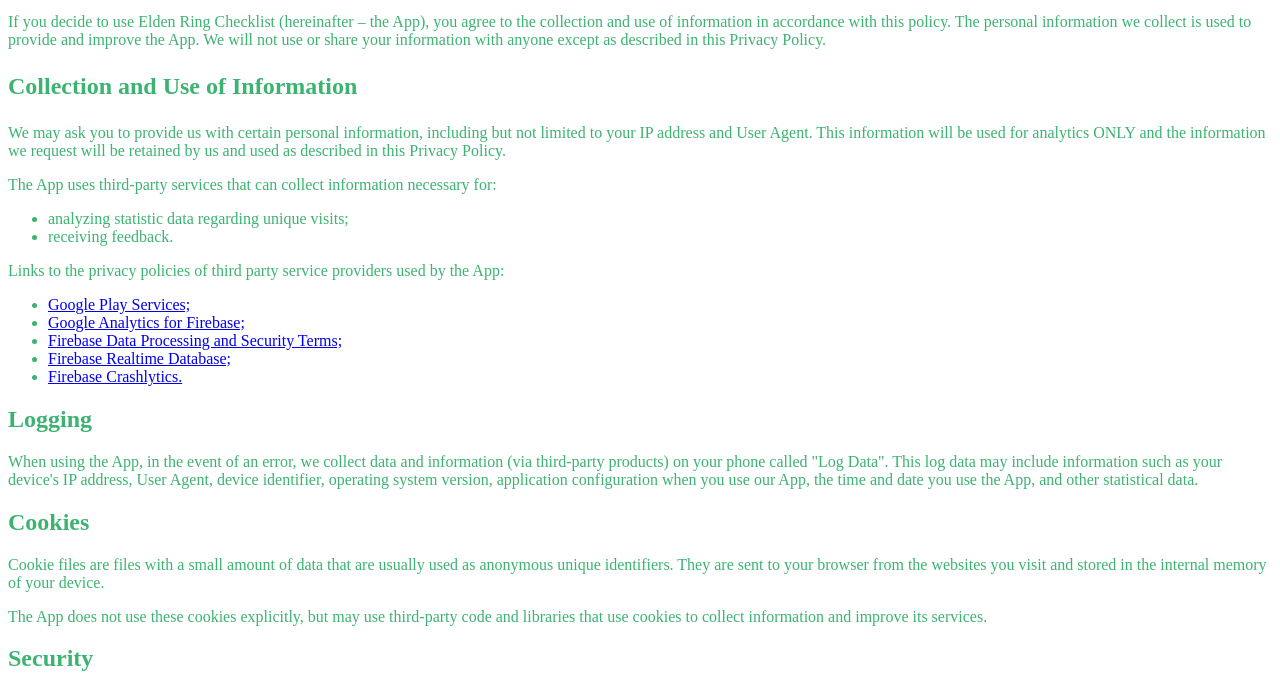
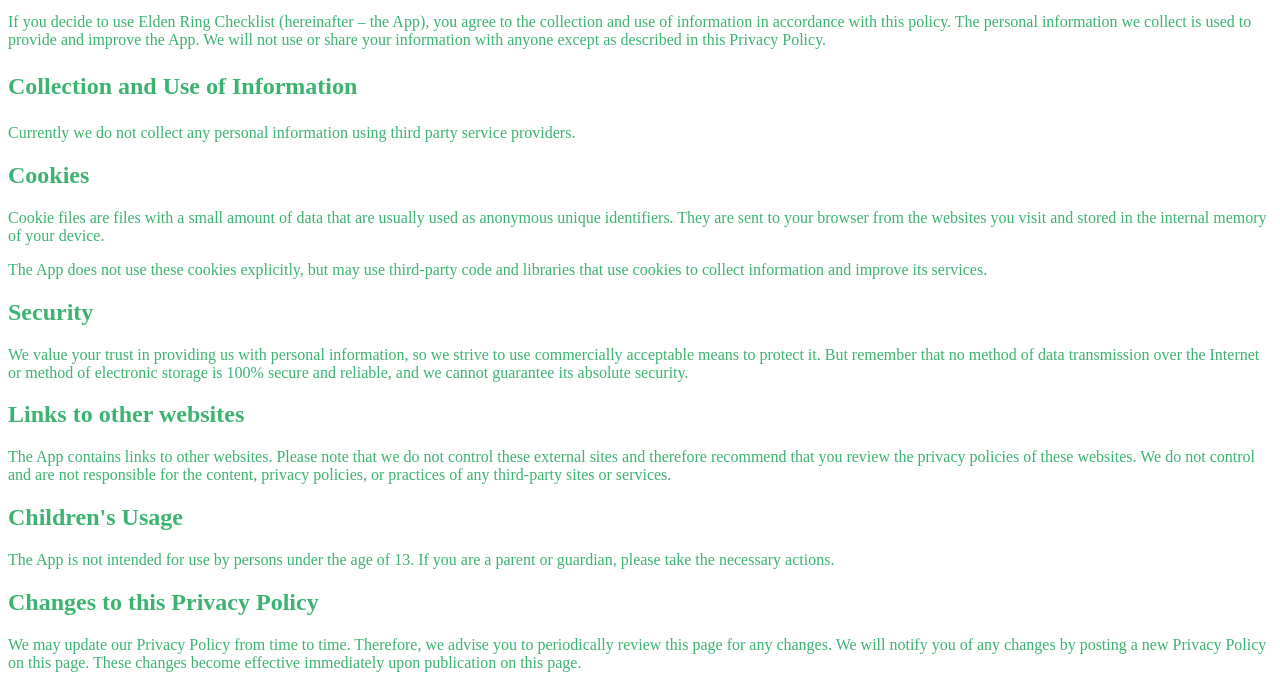
Before and after one commit to ArchExalt/elden-ring-checklist-android, a plain HTML site: page index.html in a window 1280 px wide. Shown: the part 101-786 px from the top of the page. Drawn offline with Linux system fonts and the light colour scheme.

Commit message:
Update index.html

```diff
--- a/index.html
+++ b/index.html
@@ -18,28 +18,7 @@
 
 <h2><p>Collection and Use of Information</p></h2>
 
-<p>We may ask you to provide us with certain personal information, including but not limited to your IP address and User Agent. This information will be used for analytics ONLY and the information we request will be retained by us and used as described in this Privacy Policy.</p>
-
-<p>The App uses third-party services that can collect information necessary for:</p>
-
-<ul>
- <li>analyzing statistic data regarding unique visits;</li>
- <li>receiving feedback.</li>
-</ul>
-
-<p>Links to the privacy policies of third party service providers used by the App:</p>
-
-<ul>
- <li><a href="https://policies.google.com/privacy">Google Play Services;</a></li>
- <li><a href="https://marketingplatform.google.com/about/analytics/terms/us/">Google Analytics for Firebase;</a></li>
- <li><a href="https://firebase.google.com/terms/data-processing-terms">Firebase Data Processing and Security Terms;</a></li>
- <li><a href="https://firebase.google.com/support/privacy">Firebase Realtime Database;</a></li>
- <li><a href="https://firebase.google.com/support/privacy">Firebase Crashlytics.</a></li>
-</ul>
-
- <h2>Logging</h2>
-
-<p>When using the App, in the event of an error, we collect data and information (via third-party products) on your phone called "Log Data". This log data may include information such as your device's IP address, User Agent, device identifier, operating system version, application configuration when you use our App, the time and date you use the App, and other statistical data.</p>
+<p>Currently we do not collect any personal information using third party service providers. </p>
 
  <h2>Cookies</h2>
 
@@ -55,9 +34,9 @@
 
  <p>The App contains links to other websites. Please note that we do not control these external sites and therefore recommend that you review the privacy policies of these websites. We do not control and are not responsible for the content, privacy policies, or practices of any third-party sites or services.</p>
 
- <h2>Privacy of children's data</h2>
+ <h2>Children's Usage</h2>
 
- <p>The App is not intended for use by persons under the age of 13. We do not knowingly collect personal information from children under the age of 13. If we discover that a child under the age of 13 has provided us with personal information, we will immediately remove it from our servers. If you are a parent or guardian and you know that your child has provided us with personal information, please contact us so that we can take the necessary actions.</p>
+ <p>The App is not intended for use by persons under the age of 13. If you are a parent or guardian, please take the necessary actions.</p>
 
  <h2>Changes to this Privacy Policy</h2>
 
```
